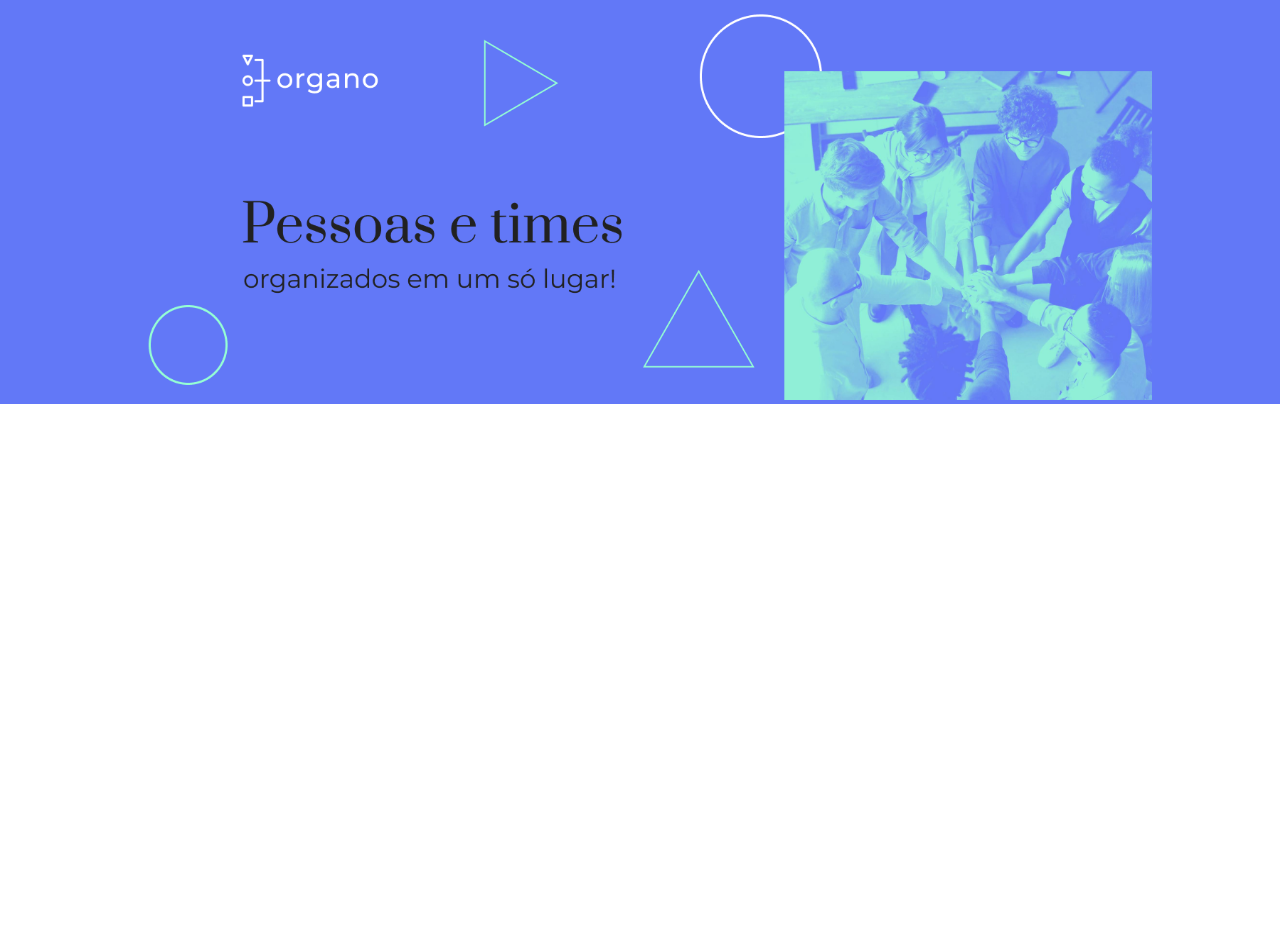
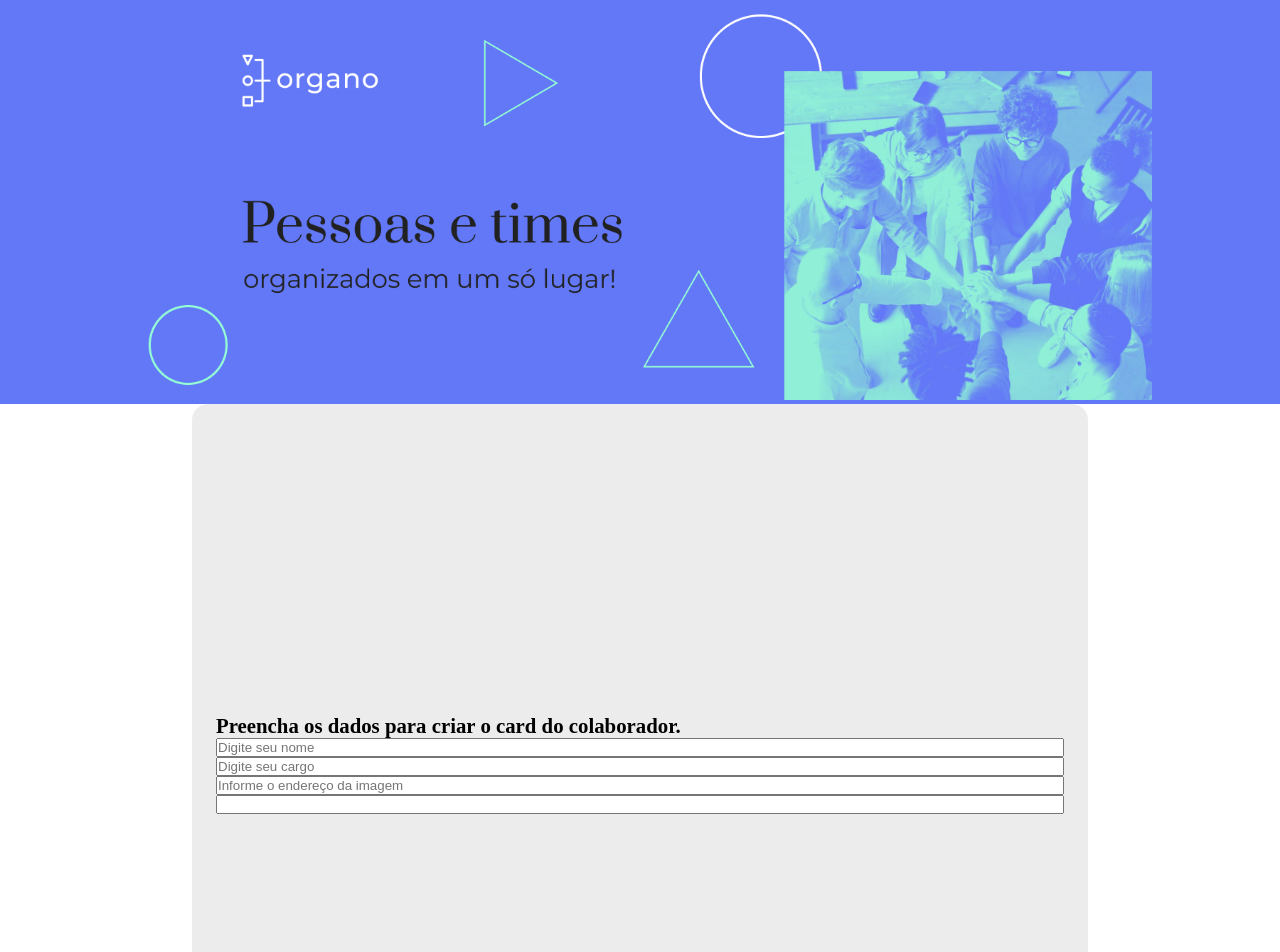
Before and after one commit to gooncalvesgaby/cadastro-pessoas, a React (Vite) app: page / in a window 1280 px wide. Shown: the top 952 px of the page. Before the commit the page ends 800 px from the top, so only its background shows below. Built offline with nearby package versions, Linux system fonts and the light colour scheme.

Commit message:
criação dos inputs de formulário

```diff
--- a/src/Components/Formulario/formulario.jsx
+++ b/src/Components/Formulario/formulario.jsx
@@ -2,8 +2,15 @@ import * as S from "./formularioStyle.jsx"
 
 function Form() {
     return(
-        <>
-        </>
+            <S.Div>
+                <S.Form>
+                    <S.H1>Preencha os dados para criar o card do colaborador.</S.H1>
+                    <S.Input placeholder="Digite seu nome" />
+                    <S.Input placeholder="Digite seu cargo" />
+                    <S.Input placeholder="Informe o endereço da imagem" />
+                    <S.Input />
+                </S.Form>
+            </S.Div>
     )
 }
 
--- a/src/Components/Formulario/formularioStyle.jsx
+++ b/src/Components/Formulario/formularioStyle.jsx
@@ -1,5 +1,25 @@
 import style from "styled-components"
 
-export const P = style.p`
-color: red;
+export const Div = style.div`
+display: flex;
+justify-content: center;
 `
+
+export const Form = style.form`
+width: 70vw;
+height: 90vh;
+background-color: #80808026;
+border-radius: 1rem;
+display: flex;
+justify-content: center;
+padding: 1.5rem;
+flex-direction: column;
+`
+
+export const H1 = style.h1`
+font-size: 1.3rem;
+`
+
+export const Input = style.input`
+
+`
```
